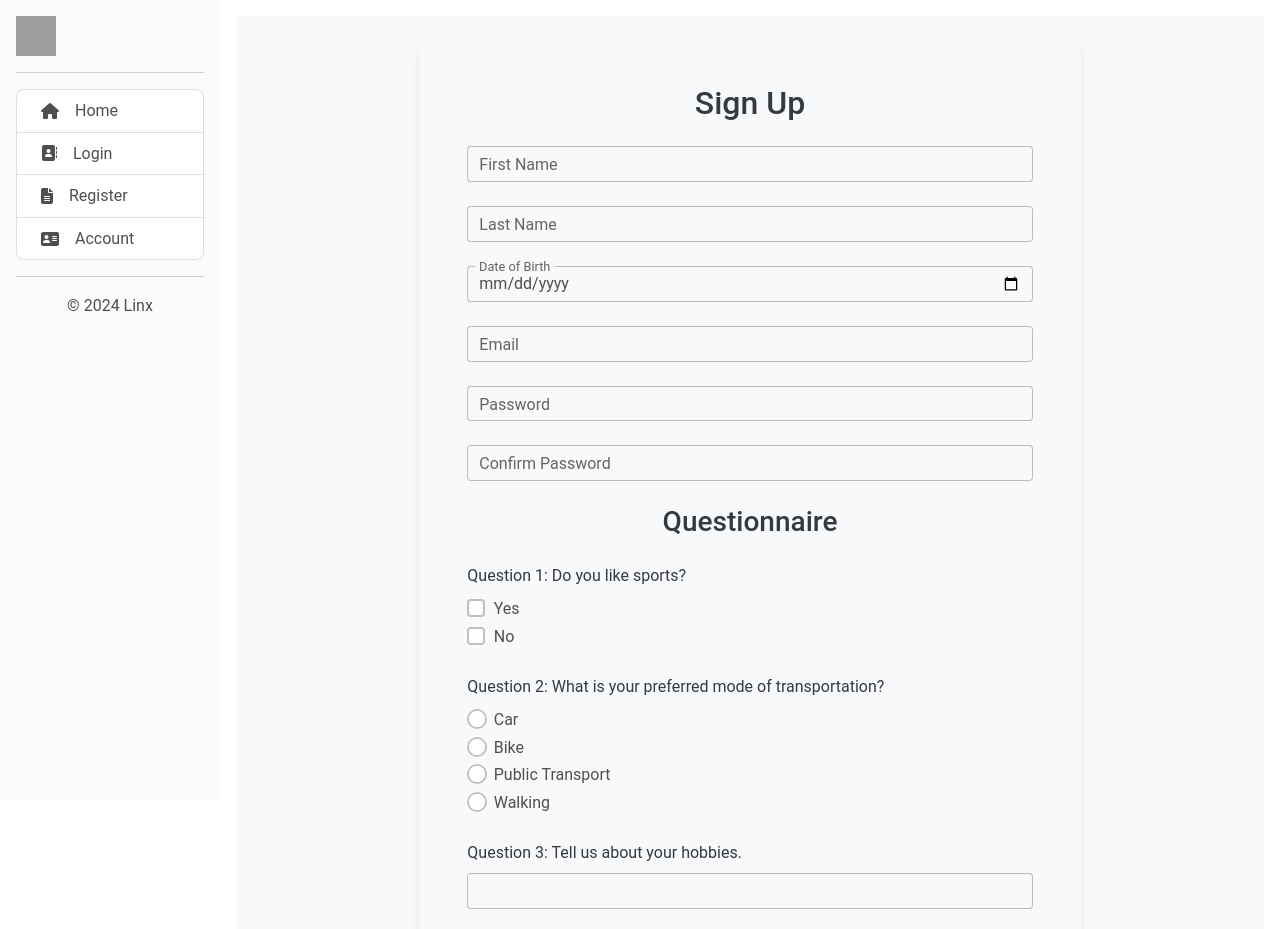
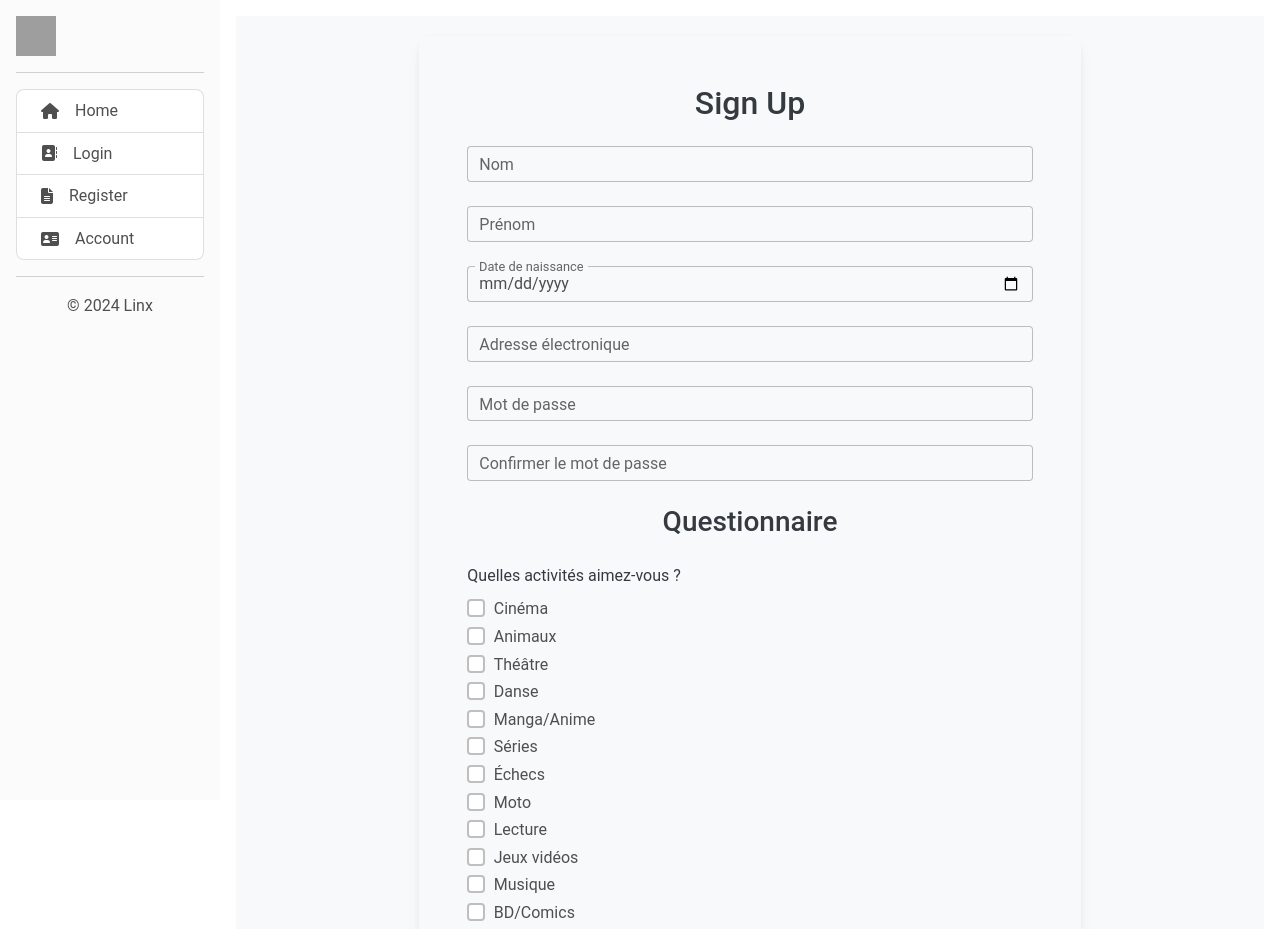
Before and after one commit to HugoVitse/ProjetInfoCir3, a React (Create React App) app in the folder linx/: page /Register in a window 1280 px wide. Shown: the top 929 px of the page. Built offline with nearby package versions, Linux system fonts and the light colour scheme; grey boxes are pictures that could not be loaded.

Commit message:
Register

```diff
--- a/linx/src/components/Register.js
+++ b/linx/src/components/Register.js
@@ -10,33 +10,56 @@ const Register = () => {
         <MDBCol md="10" lg="8" className="mx-auto">
           <MDBCard className="shadow-3" style={{ borderRadius: '15px' }}>
             <MDBCardBody className="p-5" style={{ backgroundColor: '#f8f9fa' }}>
+
               <h2 className="text-center mb-4" style={{ color: '#343a40' }}>Sign Up</h2>
+
               <form>
                 <div className="mb-4">
-                  <MDBInput label="First Name" type="text" id="firstName" required style={{ borderRadius: '10px', borderColor: '#ced4da' }} />
+                  <MDBInput label="Nom" type="text" id="nom" required style={{ borderRadius: '10px', borderColor: '#ced4da' }} />
                 </div>
+
                 <div className="mb-4">
-                  <MDBInput label="Last Name" type="text" id="lastName" required style={{ borderRadius: '10px', borderColor: '#ced4da' }} />
+                  <MDBInput label="Prénom" type="text" id="prenom" required style={{ borderRadius: '10px', borderColor: '#ced4da' }} />
                 </div>
+
                 <div className="mb-4">
-                  <MDBInput label="Date of Birth" type="date" id="dateOfBirth" required style={{ borderRadius: '10px', borderColor: '#ced4da' }} />
+                  <MDBInput label="Date de naissance" type="date" id="datenaissance" required style={{ borderRadius: '10px', borderColor: '#ced4da' }} />
                 </div>
+
                 <div className="mb-4">
-                  <MDBInput label="Email" type="email" id="email" required style={{ borderRadius: '10px', borderColor: '#ced4da' }} />
+                  <MDBInput label="Adresse électronique" type="email" id="email" required style={{ borderRadius: '10px', borderColor: '#ced4da' }} />
                 </div>
+
                 <div className="mb-4">
-                  <MDBInput label="Password" type="password" id="password" required style={{ borderRadius: '10px', borderColor: '#ced4da' }} />
+                  <MDBInput label="Mot de passe" type="password" id="password" required style={{ borderRadius: '10px', borderColor: '#ced4da' }} />
                 </div>
+
                 <div className="mb-4">
-                  <MDBInput label="Confirm Password" type="password" id="confirmPassword" required style={{ borderRadius: '10px', borderColor: '#ced4da' }} />
+                  <MDBInput label="Confirmer le mot de passe" type="password" id="confirmPassword" required style={{ borderRadius: '10px', borderColor: '#ced4da' }} />
                 </div>
 
                 <h3 className="text-center mb-4" style={{ color: '#343a40' }}>Questionnaire</h3>
 
                 <div className="mb-4">
-                  <label className="form-label" style={{ color: '#343a40' }}>Question 1: Do you like sports?</label>
-                  <MDBCheckbox label="Yes" id="q1_yes" style={{ color: '#343a40' }} />
-                  <MDBCheckbox label="No" id="q1_no" style={{ color: '#343a40' }} />
+                  <label className="form-label" style={{ color: '#343a40' }}>Quelles activités aimez-vous ?</label>
+                  <MDBCheckbox label="Cinéma" id="cinema" style={{ color: '#343a40' }} />
+                  <MDBCheckbox label="Animaux" id="animaux" style={{ color: '#343a40' }} />
+                  <MDBCheckbox label="Théâtre" id="theatre" style={{ color: '#343a40' }} />
+                  <MDBCheckbox label="Danse" id="danse" style={{ color: '#343a40' }} />
+                  <MDBCheckbox label="Manga/Anime" id="manga" style={{ color: '#343a40' }} />
+                  <MDBCheckbox label="Séries" id="series" style={{ color: '#343a40' }} />
+                  <MDBCheckbox label="Échecs" id="echecs" style={{ color: '#343a40' }} />
+                  <MDBCheckbox label="Moto" id="moto" style={{ color: '#343a40' }} />
+                  <MDBCheckbox label="Lecture" id="lecture" style={{ color: '#343a40' }} />
+                  <MDBCheckbox label="Jeux vidéos" id="jeuxvideos" style={{ color: '#343a40' }} />
+                  <MDBCheckbox label="Musique" id="musique" style={{ color: '#343a40' }} />
+                  <MDBCheckbox label="BD/Comics" id="bdcomics" style={{ color: '#343a40' }} />
+                  <MDBCheckbox label="Voyager" id="voyager" style={{ color: '#343a40' }} />
+                  <MDBCheckbox label="Musées" id="" style={{ color: '#343a40' }} />
+                  <MDBCheckbox label="Sortir entre amis" id="sorties" style={{ color: '#343a40' }} />
+                  <MDBCheckbox label="Sport" id="" style={{ color: '#343a40' }} />
+                  <MDBCheckbox label="Nourriture" id="nourriture" style={{ color: '#343a40' }} />
+                  <MDBCheckbox label="La mode" id="mode" style={{ color: '#343a40' }} />
                 </div>
 
                 <div className="mb-4">
```
